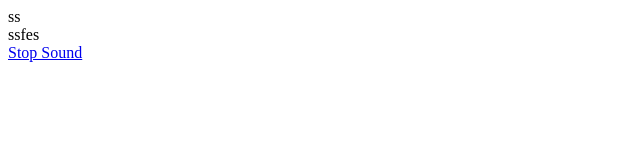
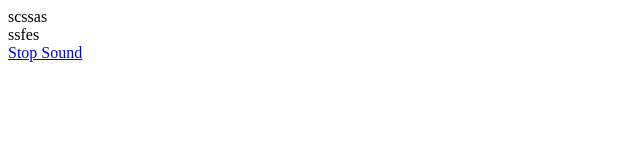
Before and after one commit to erparthqa/notification_withsound, a plain HTML site: page index.html in a window 1280 px wide. Shown: the full height of the page, 0-640 px from the left. Drawn offline with Linux system fonts and the light colour scheme.

Commit message:
Update index.html

```diff
--- a/index.html
+++ b/index.html
@@ -15,7 +15,7 @@
 	<script src="app.js"></script>
 </head>
 <body id="myButton">
-    <div class="Notification">ss</div>
+    <div class="Notification">scssas</div>
     <div class="Notification">ssfes</div>
 	<a href="javascript:void(0);" class="d-none" id="splay">Stop Sound</a>
 </body>
```
